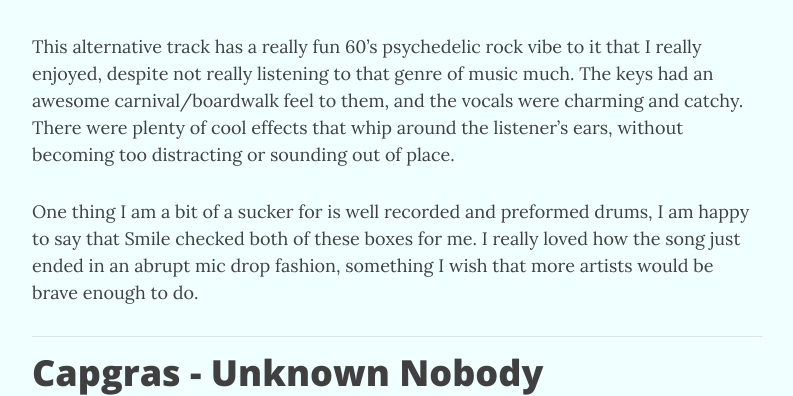
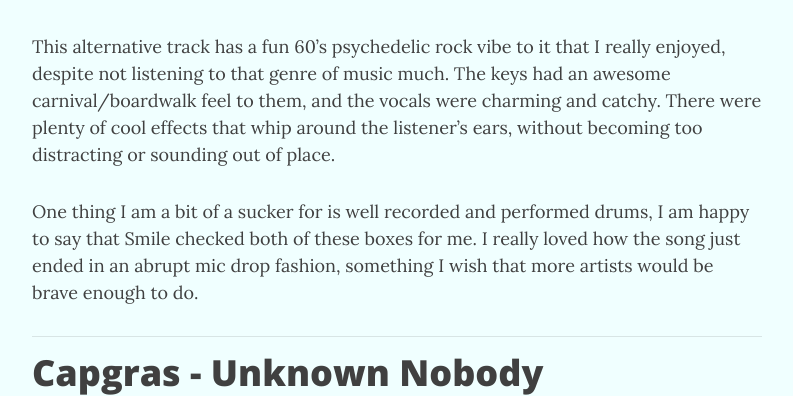
Before and after one commit to tdclem/tdclem.github.io, a Jekyll site: the page built from _posts/2020-08-28-img.md, in a window 1280 px wide and 900 px high, scrolled down 2285 px, cut to the strip 225-621 px from the top of the window. Shown: the whole strip, without its empty margins (243-1036 px from the left). Built offline with Jekyll 4.4.1, drawn with Linux system fonts in a browser that asks for light colours; nearby versions of some CDN libraries.

Commit message:
Fix spelling mistakes

```diff
--- a/_posts/2020-08-28-img.md
+++ b/_posts/2020-08-28-img.md
@@ -31,9 +31,9 @@ Normally singer songwriter pieces are a hit or miss for me since they can sound
 # Smile - Benjamin G Fairnington
 <iframe src="https://open.spotify.com/embed/track/7ys6xCmybEc5mRdAtZU0xI" width="100%" height="380" frameborder="0" allowtransparency="true" allow="encrypted-media"></iframe>
 
-This alternative track has a really fun 60's psychedelic rock vibe to it that I really enjoyed, despite not really listening to that genre of music much. The keys had an awesome carnival/boardwalk feel to them, and the vocals were charming and catchy. There were plenty of cool effects that whip around the listener's ears, without becoming too distracting or sounding out of place.
+This alternative track has a fun 60's psychedelic rock vibe to it that I really enjoyed, despite not listening to that genre of music much. The keys had an awesome carnival/boardwalk feel to them, and the vocals were charming and catchy. There were plenty of cool effects that whip around the listener's ears, without becoming too distracting or sounding out of place.
 
-One thing I am a bit of a sucker for is well recorded and preformed drums, I am happy to say that Smile checked both of these boxes for me. I really loved how the song just ended in an abrupt mic drop fashion, something I wish that more artists would be brave enough to do.
+One thing I am a bit of a sucker for is well recorded and performed drums, I am happy to say that Smile checked both of these boxes for me. I really loved how the song just ended in an abrupt mic drop fashion, something I wish that more artists would be brave enough to do.
 
 ---
 
```
